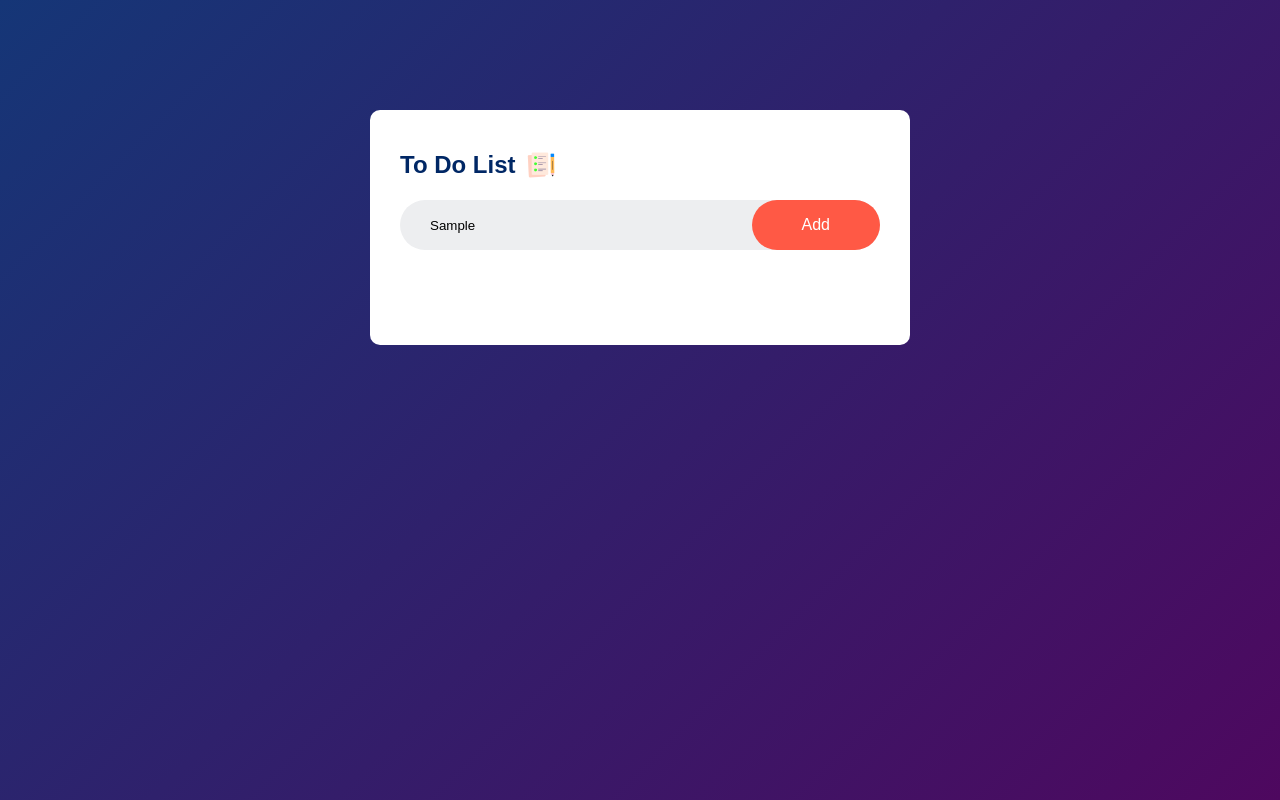
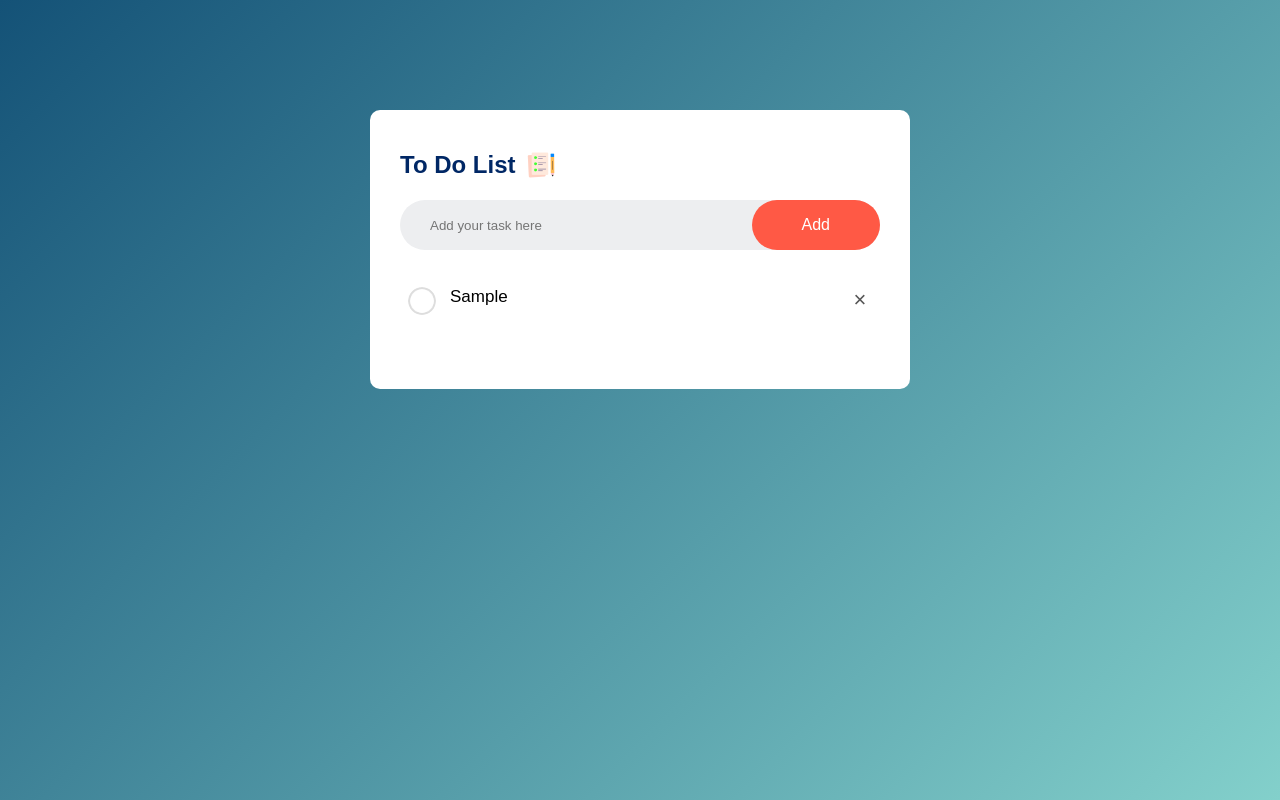
Before and after one commit to jansent1/toDoList, a plain HTML site: page index.html in a window 1280 px wide. Both pictures are taken after typing "Sample" into the empty fields and a click on the button "Add". Drawn offline with Linux system fonts and the light colour scheme.

Commit message:
AddTask functionality implemented

```diff
--- a/index.html
+++ b/index.html
@@ -11,9 +11,15 @@
                 <h2>To Do List <img src="images/icon.png" alt="toDoIcon"> </h2>
                 <div class="row">
                     <input type="text" id="input-box" placeholder="Add your task here">
-                    <button>Add</button>
+                    <button onclick="AddTask()">Add</button>
                 </div>
+                <ul id="list-container">
+                    <!--<li class="checked">Task 1</li>
+                    <li>Task 2</li>
+                    <li>Task 3</li> -->
+                </ul>
             </div>
         </div>
+        <script src="script.js"></script>
     </body>
   </html>
--- /dev/null
+++ b/script.js
@@ -0,0 +1,18 @@
+const inputBox = document.getElementById("input-box");
+const listContainer = document.getElementById("list-container");
+
+document.querySelector("button").addEventListener("click", addTask);
+
+function addTask() {
+  if (inputBox.value === "") {
+    alert("You must write something!");
+  } else {
+    let li = document.createElement("li");
+    li.innerHTML = inputBox.value;
+    listContainer.appendChild(li);
+    let span = document.createElement("span");
+    span.innerHTML = "\u00d7";
+    li.appendChild(span);
+  }
+  inputBox.value = "";
+}
--- a/styles.css
+++ b/styles.css
@@ -8,7 +8,7 @@
 .container {
     width: 100%;
     min-height: 100vh;
-    background: linear-gradient(135deg, #153677, #4e085f);
+    background: linear-gradient(135deg, #145277, #83d0cb);
     padding: 10px;
 }
 
@@ -62,3 +62,50 @@ button {
     cursor: pointer;
     border-radius: 40px;
 }
+
+ul li {
+    list-style: none;
+    font-size: 17px;
+    padding: 12px 8px 12px 50px;
+    user-select: none;
+    cursor: pointer;
+    position: relative;
+}
+
+ul li::before {
+    content: "";
+    position: absolute;
+    height: 28px;
+    width: 28px;
+    border-radius: 50%;
+    background-image: url(images/unchecked.png);
+    background-size: cover;
+    background-position: center;
+    top: 12px;
+    left: 8px;
+}
+
+ul li.checked {
+    color: #555;
+    text-decoration: line-through;
+}
+
+ul li.checked::before {
+    background-image: url(images/checked.png);
+}
+
+ul li span {
+    position: absolute;
+    right: 0;
+    top: 5px;
+    width: 40px;
+    height: 40px;
+    font-size: 22px;
+    color: #555;
+    line-height: 40px;
+    text-align: center;
+}
+
+ul li span:hover {
+   background: #edeef0;
+}
```
